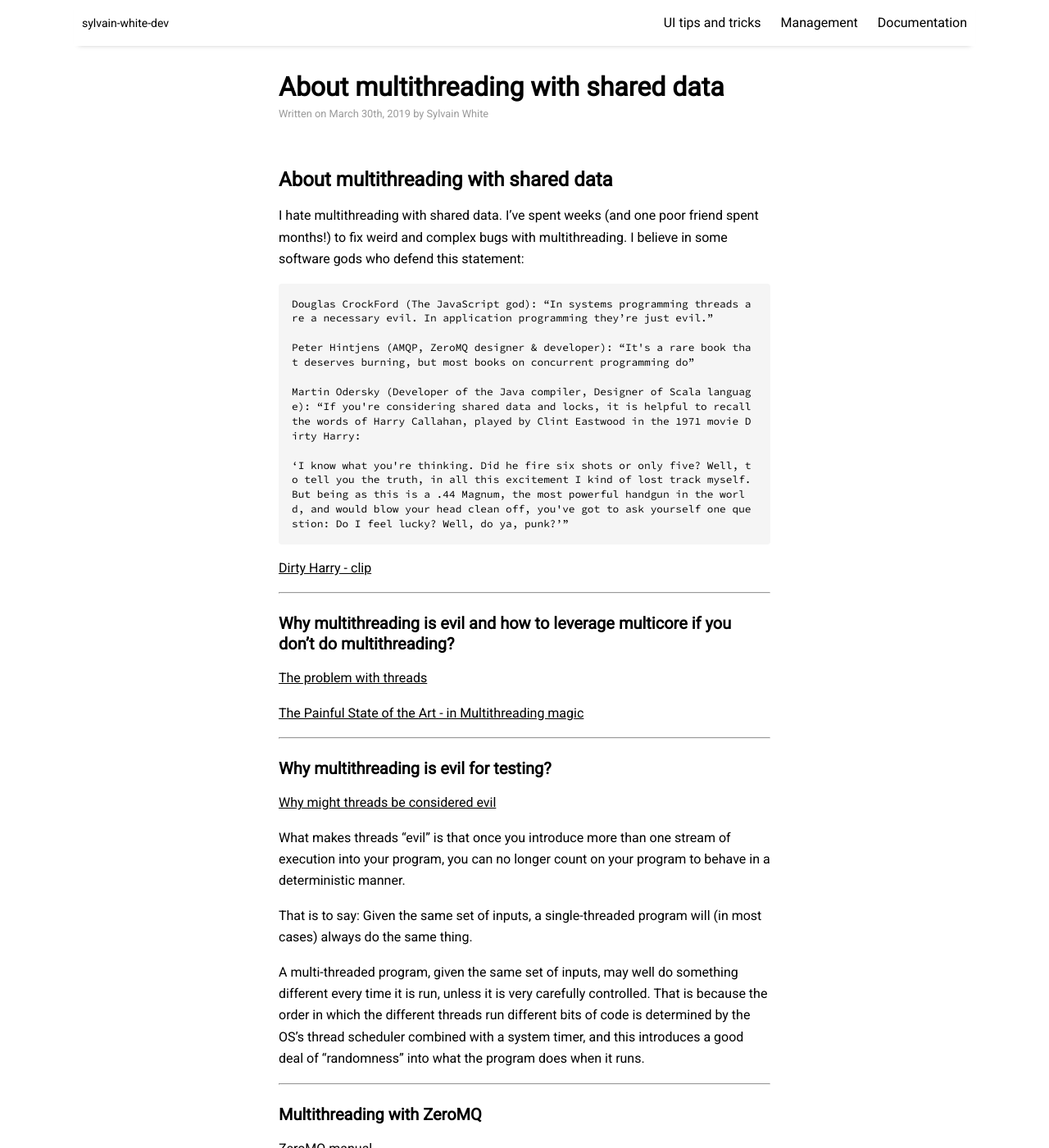
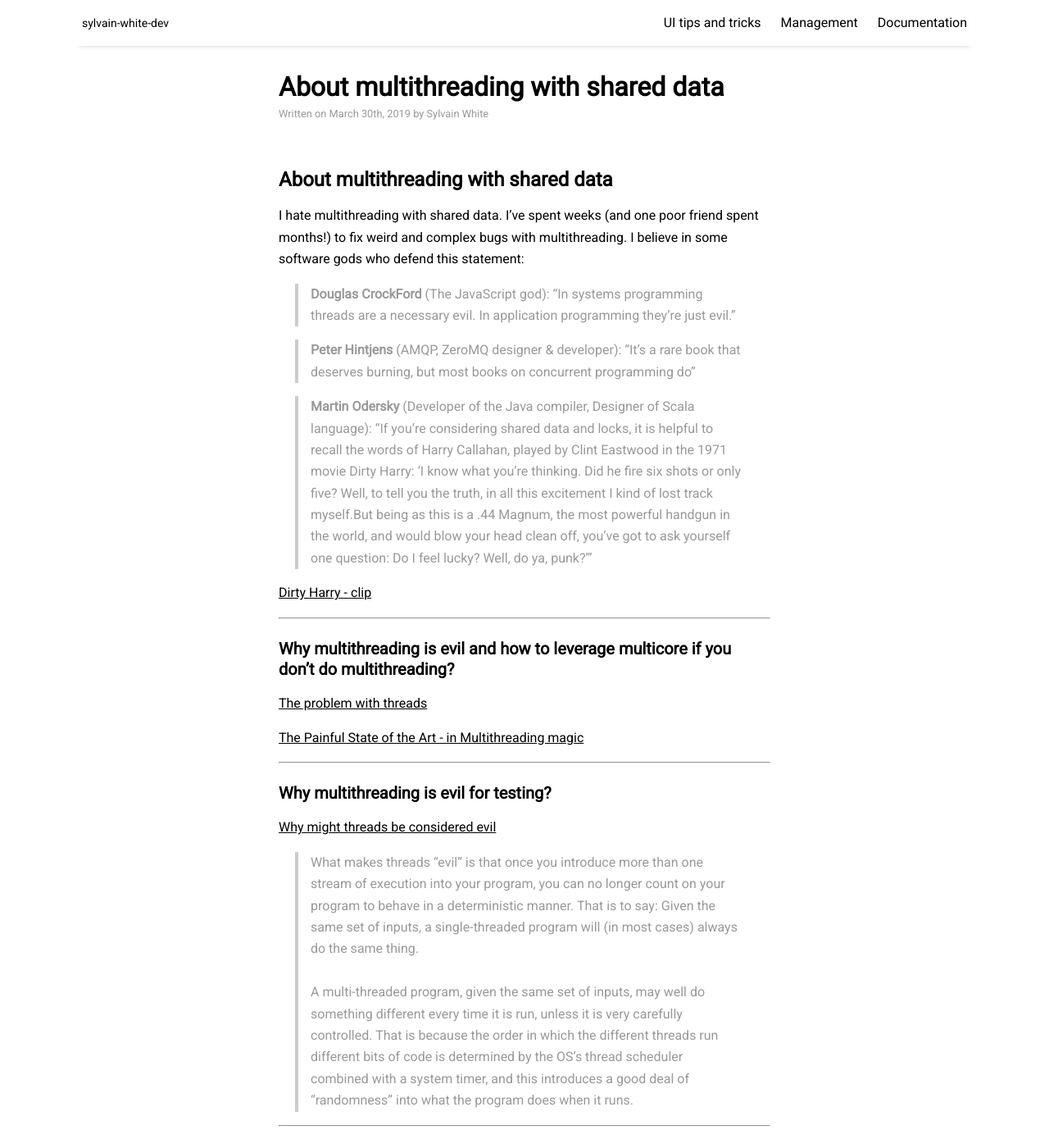
Before and after one commit to sylvainwhite/sylvain-white-dev, a Jekyll site: the page built from _posts/2019-03-30-AboutMultithreading.md, in a window 1280 px wide and 1400 px high. Shown: the whole window at 82% size. Built offline with Jekyll 4.4.1, drawn with Linux system fonts in a browser that asks for light colours; nearby versions of some CDN libraries.

Commit message:
Update formatting

```diff
--- a/_posts/2019-03-30-AboutMultithreading.md
+++ b/_posts/2019-03-30-AboutMultithreading.md
@@ -12,13 +12,11 @@ tags: [design,multithreading]
 
 I hate multithreading with shared data. I've spent weeks (and one poor friend spent months!) to fix weird and complex bugs with multithreading. I believe in some software gods who defend this statement:
 
-    Douglas CrockFord (The JavaScript god): “In systems programming threads are a necessary evil. In application programming they’re just evil.”
+> **Douglas CrockFord** (The JavaScript god): “In systems programming threads are a necessary evil. In application programming they’re just evil.”
 
-    Peter Hintjens (AMQP, ZeroMQ designer & developer): “It's a rare book that deserves burning, but most books on concurrent programming do”
+> **Peter Hintjens** (AMQP, ZeroMQ designer & developer): “It's a rare book that deserves burning, but most books on concurrent programming do”
 
-    Martin Odersky (Developer of the Java compiler, Designer of Scala language): “If you're considering shared data and locks, it is helpful to recall the words of Harry Callahan, played by Clint Eastwood in the 1971 movie Dirty Harry:
-
-    ‘I know what you're thinking. Did he fire six shots or only five? Well, to tell you the truth, in all this excitement I kind of lost track myself.But being as this is a .44 Magnum, the most powerful handgun in the world, and would blow your head clean off, you've got to ask yourself one question: Do I feel lucky? Well, do ya, punk?’”
+> **Martin Odersky** (Developer of the Java compiler, Designer of Scala language): “If you're considering shared data and locks, it is helpful to recall the words of Harry Callahan, played by Clint Eastwood in the 1971 movie Dirty Harry: ‘I know what you're thinking. Did he fire six shots or only five? Well, to tell you the truth, in all this excitement I kind of lost track myself.But being as this is a .44 Magnum, the most powerful handgun in the world, and would blow your head clean off, you've got to ask yourself one question: Do I feel lucky? Well, do ya, punk?’”
 
 [Dirty Harry - clip](https://www.youtube.com/watch?v=8Xjr2hnOHiM){:target="_blank"}
 
@@ -36,10 +34,9 @@ I hate multithreading with shared data. I've spent weeks (and one poor friend sp
 
 [Why might threads be considered evil](http://stackoverflow.com/questions/1191553/why-might-threads-be-considered-evil){:target="_blank"}
 
-What makes threads "evil" is that once you introduce more than one stream of execution into your program, you can no longer count on your program to behave in a deterministic manner.
-
-That is to say: Given the same set of inputs, a single-threaded program will (in most cases) always do the same thing.
-
+> What makes threads "evil" is that once you introduce more than one stream of execution into your program, you can no longer count on your program to behave in a deterministic manner. That is to say: Given the same set of inputs, a single-threaded program will (in most cases) always do the same thing.
+<br>
+<br/>
 A multi-threaded program, given the same set of inputs, may well do something different every time it is run, unless it is very carefully controlled. That is because the order in which the different threads run different bits of code is determined by the OS's thread scheduler combined with a system timer, and this introduces a good deal of "randomness" into what the program does when it runs.
 
 ------------------------------------------------------
@@ -48,6 +45,6 @@ A multi-threaded program, given the same set of inputs, may well do something di
 
 [ZeroMQ manual](http://zeromq.org/intro:read-the-manual){:target="_blank"}
 
-ZeroMQ is perhaps the nicest way ever to write multithreaded (MT) applications. Whereas ZeroMQ sockets require some readjustment if you are used to traditional sockets, ZeroMQ multithreading will take everything you know about writing MT applications, throw it into a heap in the garden, pour gasoline over it, and set it alight. It's a rare book that deserves burning, but most books on concurrent programming do. To make utterly perfect MT programs (and I mean that literally), we don't need mutexes, locks, or any other form of inter-thread communication except messages sent across ZeroMQ sockets.
+> ZeroMQ is perhaps the nicest way ever to write multithreaded (MT) applications. Whereas ZeroMQ sockets require some readjustment if you are used to traditional sockets, ZeroMQ multithreading will take everything you know about writing MT applications, throw it into a heap in the garden, pour gasoline over it, and set it alight. It's a rare book that deserves burning, but most books on concurrent programming do. To make utterly perfect MT programs (and I mean that literally), we don't need mutexes, locks, or any other form of inter-thread communication except messages sent across ZeroMQ sockets.
 
 ------------------------------------------------------
```
